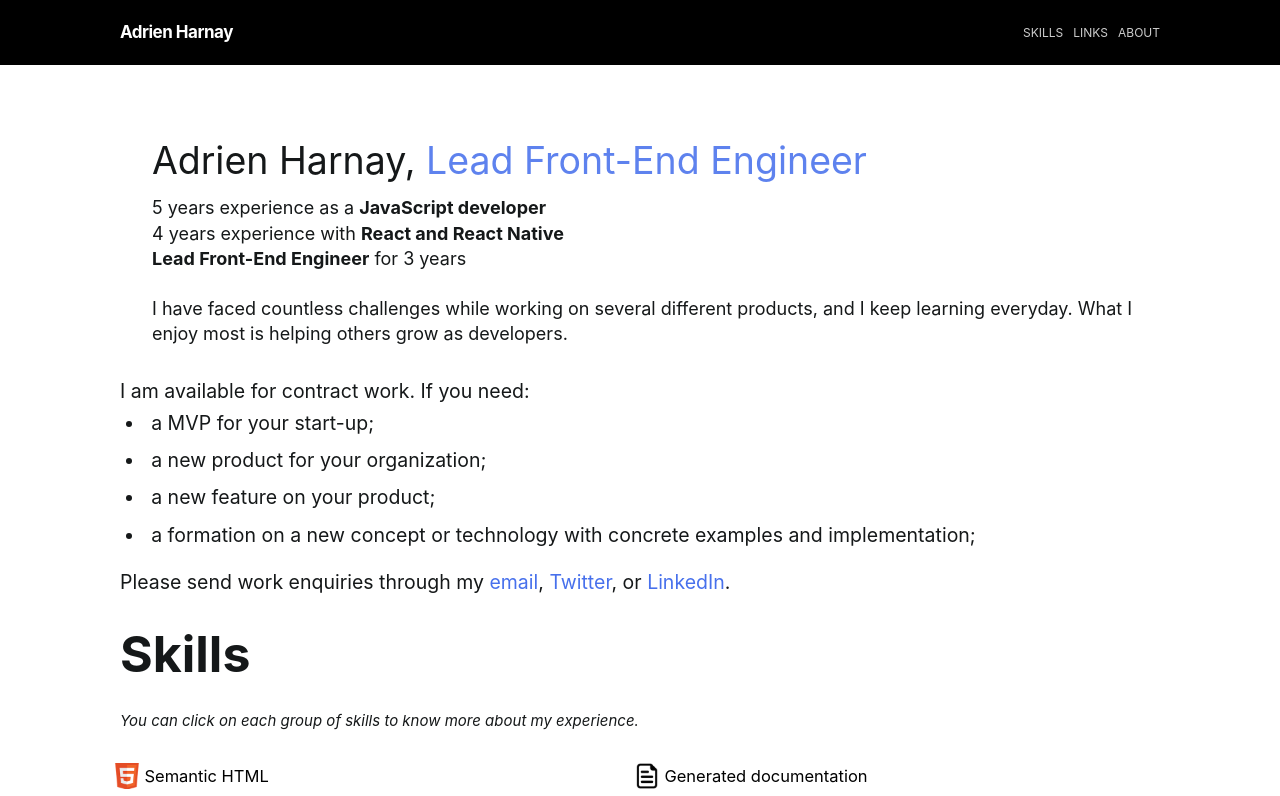
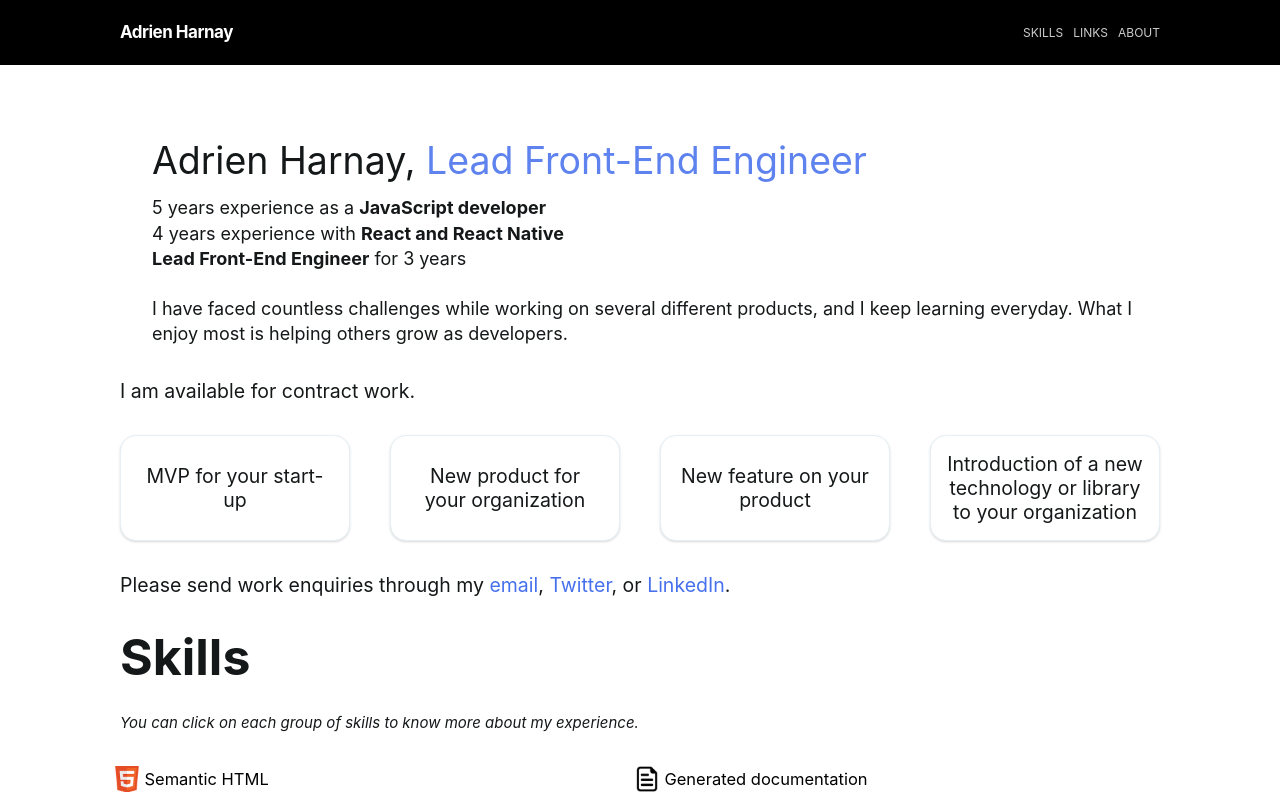
Before and after one commit to adrienharnay/website, a Next.js app: page /skills in a window 1280 px wide. Shown: the top 796 px of the page. Built offline with nearby package versions, Linux system fonts and the light colour scheme.

Commit message:
Feat/skills page header (#4)

```diff
--- a/src/pages/skills/components/BioSection.module.scss
+++ b/src/pages/skills/components/BioSection.module.scss
@@ -78,10 +78,34 @@
   }
 
   .prestations {
-    margin-bottom: 1em;
+    margin: 16px -16px;
+    display: flex;
+    flex-wrap: wrap;
+    justify-content: space-between;
 
-    > li {
-      margin: 0.3em 0;
+    > * {
+      margin: 16px;
+      background-color: $white;
+      border: 1px solid $whitegrey;
+      box-shadow: 0px 1px 3px rgba(0, 0, 0, 0.1),
+        0px 1px 2px rgba(0, 0, 0, 0.06);
+      border-radius: 16px;
+      padding: 16px;
+      width: 230px;
+      box-sizing: border-box;
+      text-align: center;
+      display: flex;
+      align-items: center;
+      justify-content: center;
+
+      &:hover {
+        box-shadow: 0px 6px 12px rgba(0, 0, 0, 0.1);
+        transition: box-shadow 0.2s ease;
+      }
+
+      @include breakpoint($smallAndMedium) {
+        width: 300px;
+      }
     }
   }
 }
--- a/src/pages/skills/components/BioSection.tsx
+++ b/src/pages/skills/components/BioSection.tsx
@@ -36,16 +36,15 @@ const BioSection: FunctionComponent = () => {
         </div>
       </div>
       <div className={styles.plugContainer}>
-        I am available for contract work. If you need:
-        <ul className={styles.prestations}>
-          <li>a MVP for your start-up;</li>
-          <li>a new product for your organization;</li>
-          <li>a new feature on your product;</li>
-          <li>
-            a formation on a new concept or technology with concrete examples
-            and implementation;
-          </li>
-        </ul>
+        I am available for contract work.
+        <div className={styles.prestations}>
+          <div>MVP for your start-up</div>
+          <div>New product for your organization</div>
+          <div>New feature on your product</div>
+          <div>
+            Introduction of a new technology or library to your organization
+          </div>
+        </div>
       </div>
       <SocialLinks />
     </section>
--- a/src/pages/skills/components/SkillsLongSection.module.scss
+++ b/src/pages/skills/components/SkillsLongSection.module.scss
@@ -26,17 +26,26 @@
 .skillGroupCard {
   background-color: $white;
   border: 1px solid $whitegrey;
-  box-shadow: 0px 6px 12px rgba(0, 0, 0, 0.1);
   border-radius: 16px;
   padding: 16px;
   width: 450px;
+  transition: box-shadow 0.2s ease;
+  box-shadow: 0px 1px 3px rgba(0, 0, 0, 0.1), 0px 1px 2px rgba(0, 0, 0, 0.06);
+
+  &:hover {
+    box-shadow: 0px 6px 12px rgba(0, 0, 0, 0.1);
+  }
 
   @include breakpoint($smallAndMedium) {
     width: 300px;
   }
 
   &.focused {
-    box-shadow: 0px 6px 12px $blue;
+    box-shadow: 0px 1px 3px rgba($blue, 0.1), 0px 1px 2px $blue;
+
+    &:hover {
+      box-shadow: 0px 6px 12px $blue;
+    }
 
     .skillGroupTitle {
       color: $blue;
```
